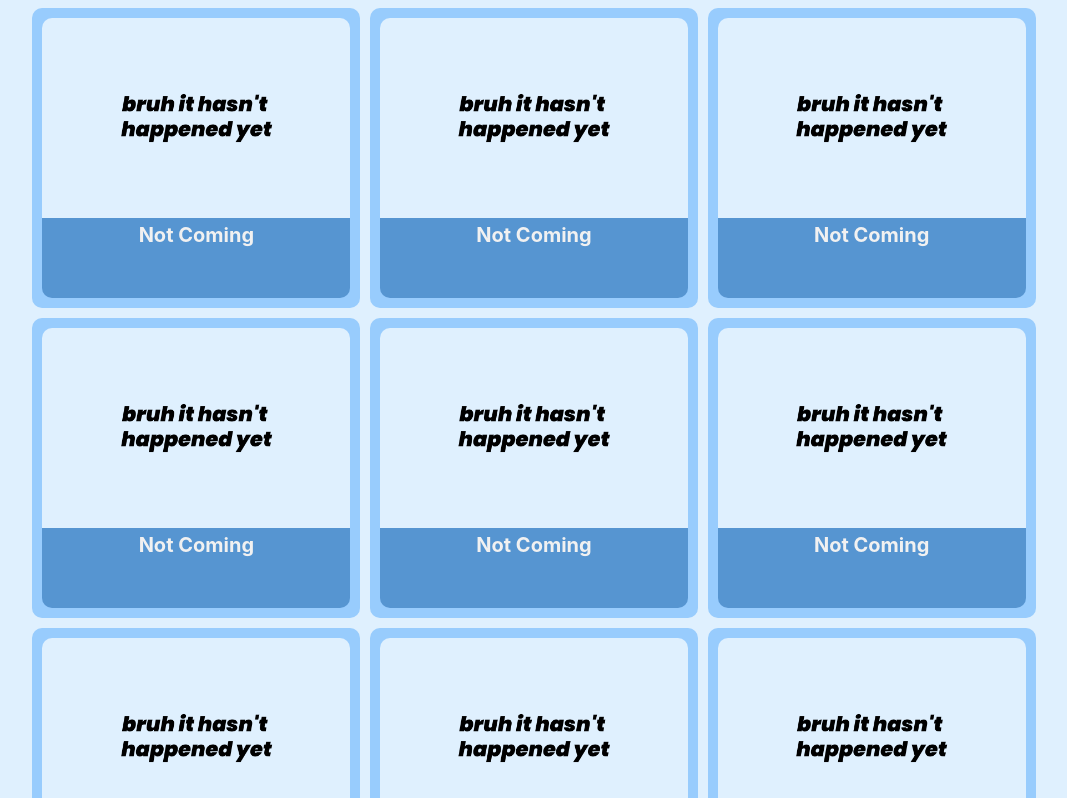
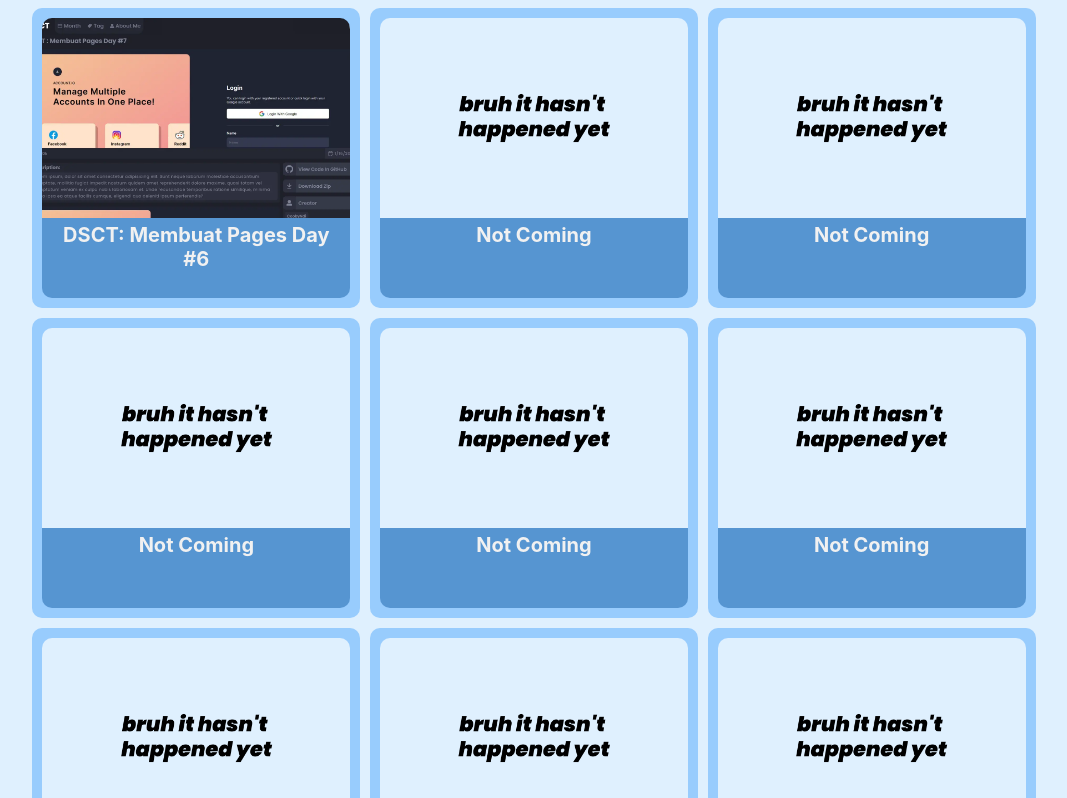
Before and after one commit to CookyNdi/Do-Some-Coding-Today, a React (Create React App) app: page / in a window 1280 px wide. Shown: the part 1631-2429 px from the top of the page, without its empty margins (111-1178 px from the left). Built offline with nearby package versions, Linux system fonts and the light colour scheme.

Commit message:
16 January 2023

```diff
--- a/src/Events/January/Jan16.jsx
+++ b/src/Events/January/Jan16.jsx
@@ -1,5 +1,5 @@
 import React from "react";
-import Screenshot from "../../asset/coming.webp";
+import Screenshot from "../../asset/1-16.webp";
 
 const Jan16 = () => {
   return (
@@ -8,7 +8,7 @@ const Jan16 = () => {
         <img src={Screenshot} alt="16-1-2023" />
       </div>
       <div className="Tittle">
-        <h2>Not Coming</h2>
+        <h2>DSCT: Membuat Pages Day #6</h2>
       </div>
     </div>
   );
--- a/src/style.css
+++ b/src/style.css
@@ -15,6 +15,7 @@ nav {
   width: 100%;
   height: auto;
   position: fixed;
+  z-index: 9999;
 }
 
 .nav {
```
Also changed, not shown: src/asset/1-16.webp (added).
